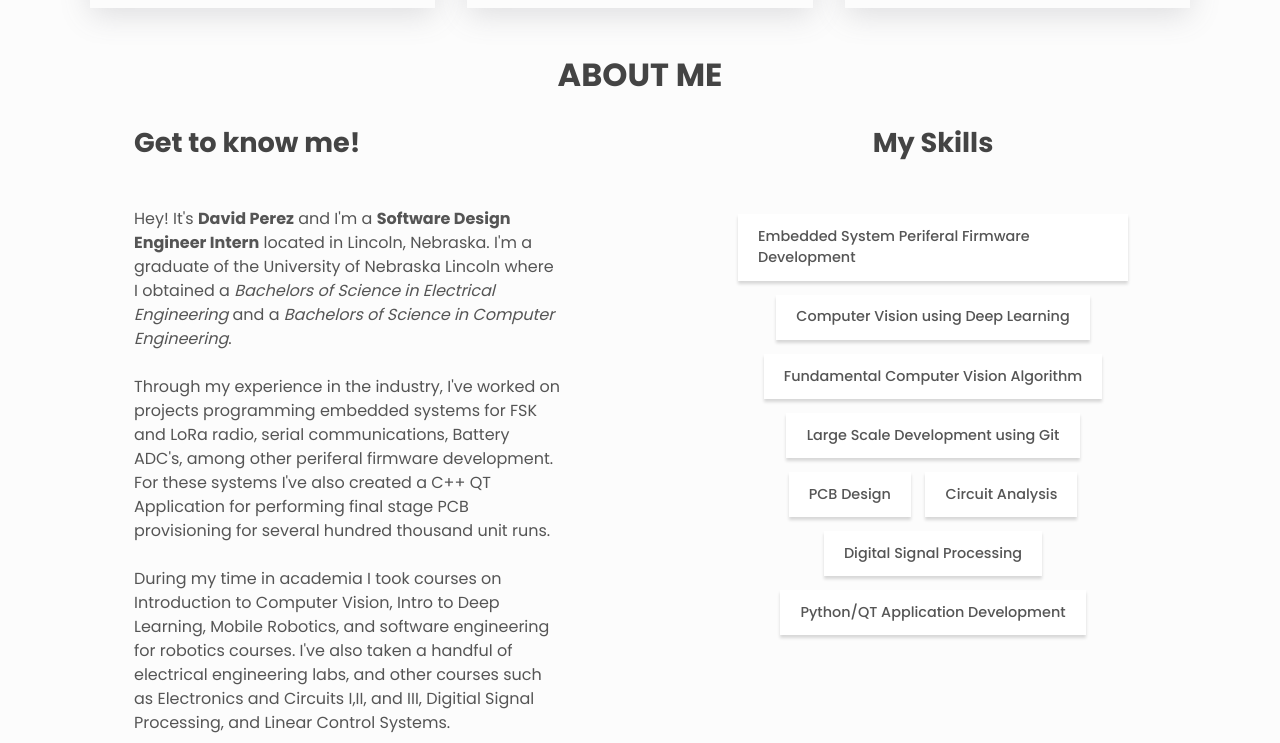
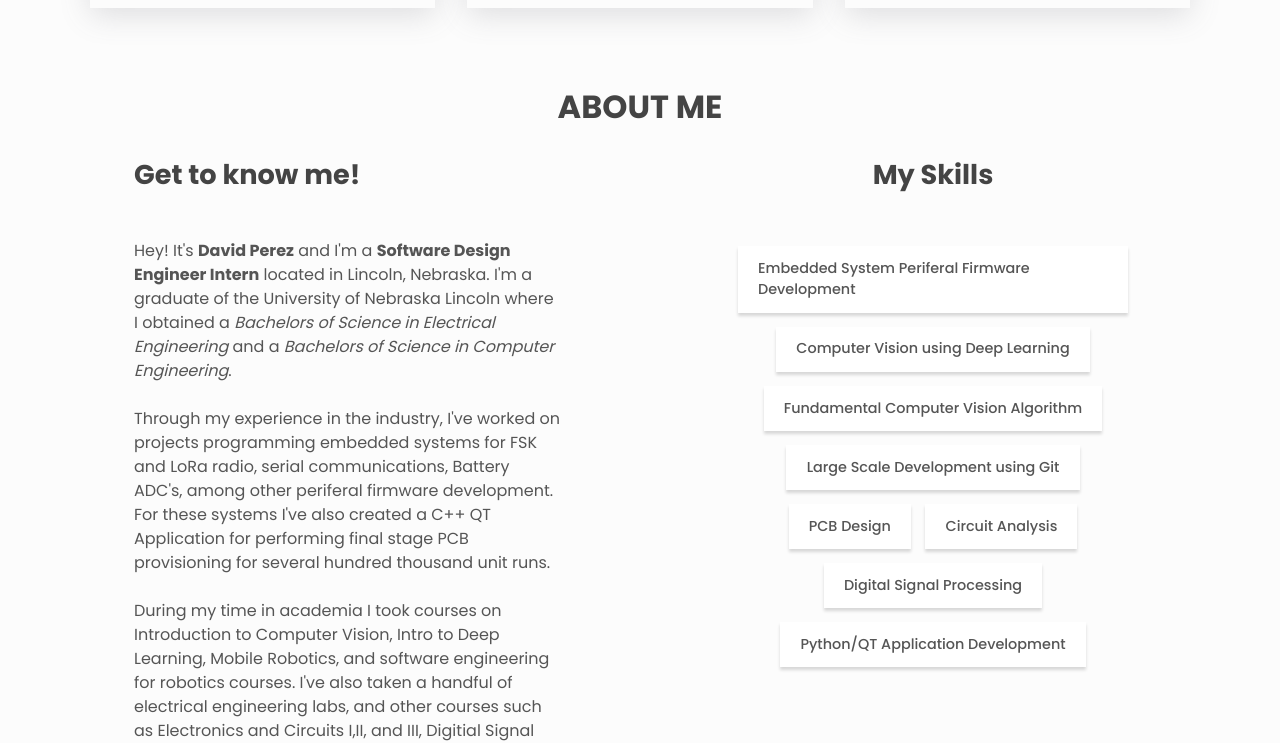
Before and after one commit to davidjperez00/personal_site_v2, a website: page cleanfolio-minimal-main/index.html in a window 1280 px wide. Shown: the part 1218-1961 px from the top of the page. Drawn offline with Linux system fonts and the light colour scheme.

Commit message:
Add margins to about section

```diff
--- a/cleanfolio-minimal-main/index.html
+++ b/cleanfolio-minimal-main/index.html
@@ -197,7 +197,7 @@
       </section>
 
 
-    <section id="about" class="about sec-pad">
+    <section class="section sec-pad">
       <div class="main-container">
         <!-- <h2 class="heading heading-sec heading-sec__mb-med">
           <span class="heading-sec__main">About Me</span>
```
